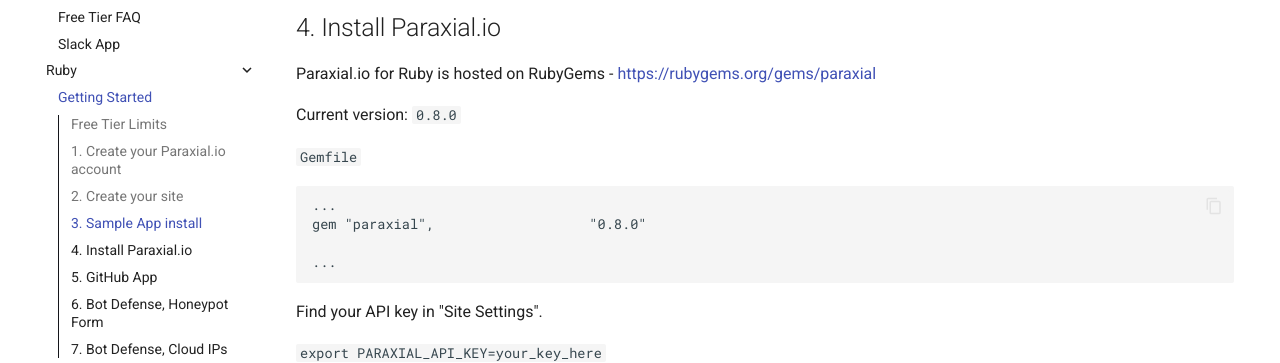
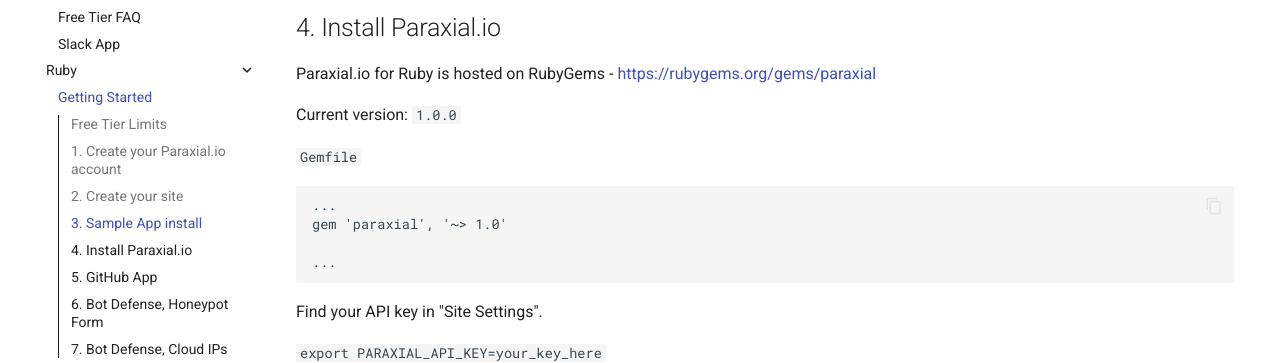
Before and after one commit to paraxialio/documentation, an MkDocs documentation site: the page built from docs/ruby/start.md, in a window 1280 px wide and 900 px high, scrolled down 2146 px. Shown: the part 154-517 px from the top of the window. Built offline with MkDocs 1.6.1 and Material for MkDocs 9.7.7, drawn with Linux system fonts in a browser that asks for light colours.

Commit message:
bump paraxial gem

````diff
--- a/docs/ruby/start.md
+++ b/docs/ruby/start.md
@@ -48,12 +48,12 @@
 
 Paraxial.io for Ruby is hosted on RubyGems - [https://rubygems.org/gems/paraxial](https://rubygems.org/gems/paraxial)
 
-Current version: `0.8.0`
+Current version: `1.0.0`
 
 `Gemfile`
 ```
 ...
-gem "paraxial",                   "0.8.0"
+gem 'paraxial', '~> 1.0'
 
 ...
 ```
````
